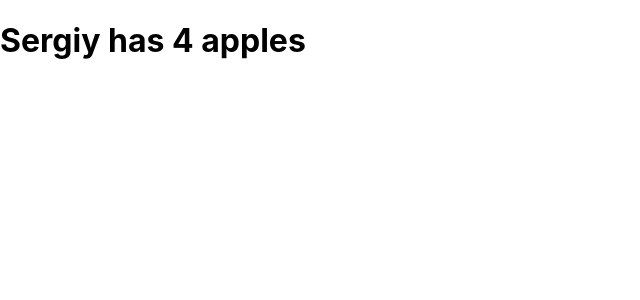
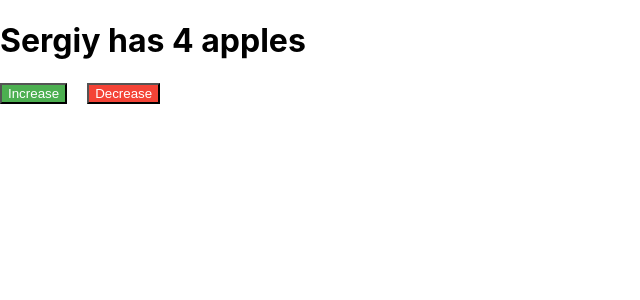
Before and after one commit to SergiyKochenko/Django-React-Build-a-Location-Based-Real-Estate-Website, a React (Create React App) app in the folder frontend/: page / in a window 1280 px wide. Shown: the top 300 px of the page, without its empty margins (0-640 px from the left). Built offline with nearby package versions, Linux system fonts and the light colour scheme.

Commit message:
Testing Handling events)

```diff
--- a/frontend/src/Components/AppleComponent.js
+++ b/frontend/src/Components/AppleComponent.js
@@ -12,10 +12,20 @@ function AppleComponent () {
       return `Sergiy owes us ${Math.abs(numberOfApples)} apples`
     }
   }
+  function increaseApples(){
+    setNumberOfApples((currentValue) => currentValue +1)
+  }
+  function decreaseApples(){
+    setNumberOfApples((currentValue) => currentValue -1)
+  }
   return (
+    <>
     <div>
       <h1>{AppleDisplay(numberOfApples)}</h1>
     </div>
+    <button onClick={increaseApples} className='add-btn'>Increase</button>
+    <button onClick={decreaseApples} className='decrease-btn'>Decrease</button>
+    </>
   )
 }
 
--- a/frontend/src/index.css
+++ b/frontend/src/index.css
@@ -11,3 +11,16 @@ code {
   font-family: source-code-pro, Menlo, Monaco, Consolas, 'Courier New',
     monospace;
 }
+
+
+.add-btn {
+  background-color: #4CAF50;
+  color: white;
+  margin-right: 10px;
+}
+
+.decrease-btn {
+  background-color: #f44336;
+  color: white;
+  margin-left: 10px;
+}
```
